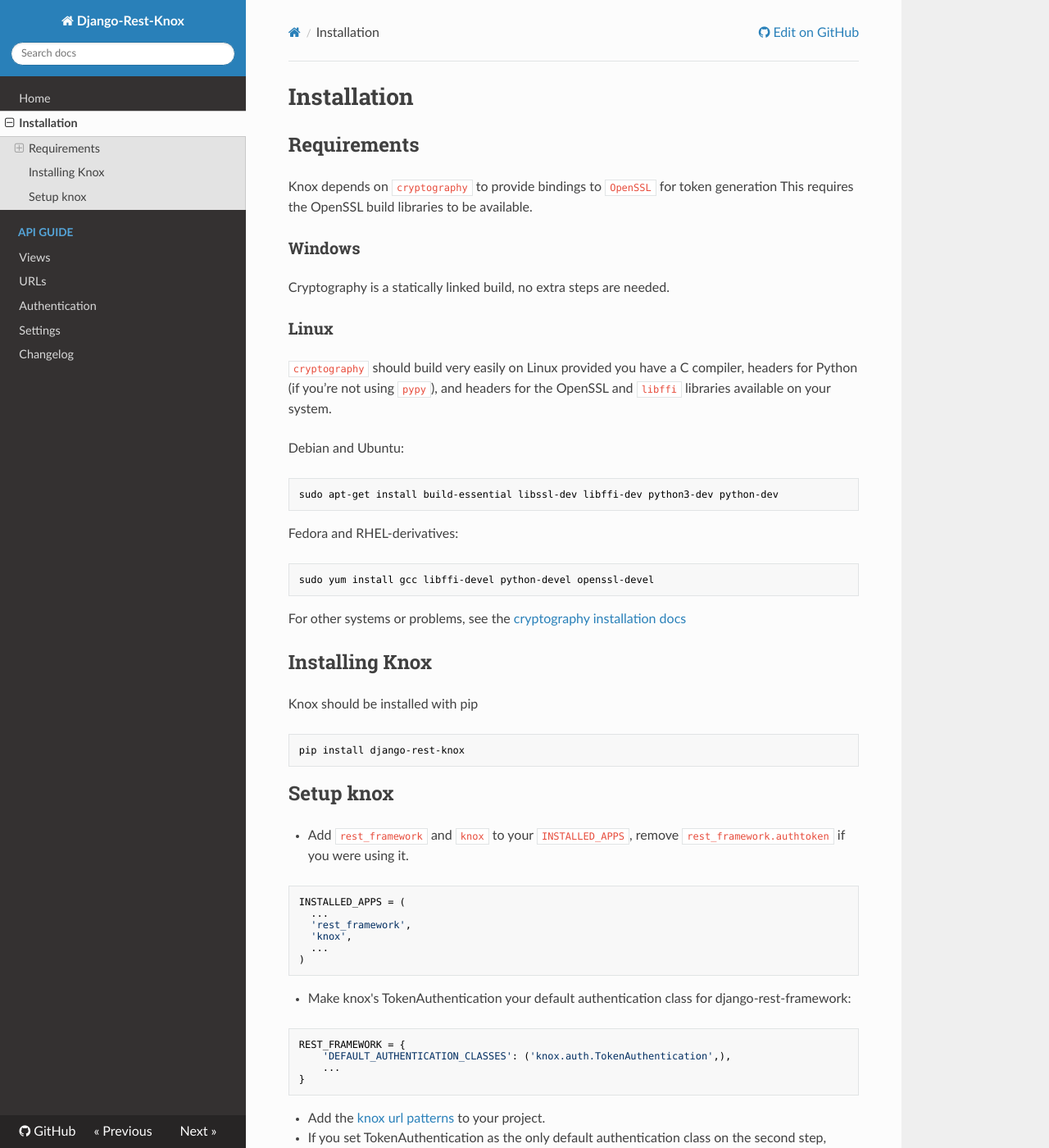
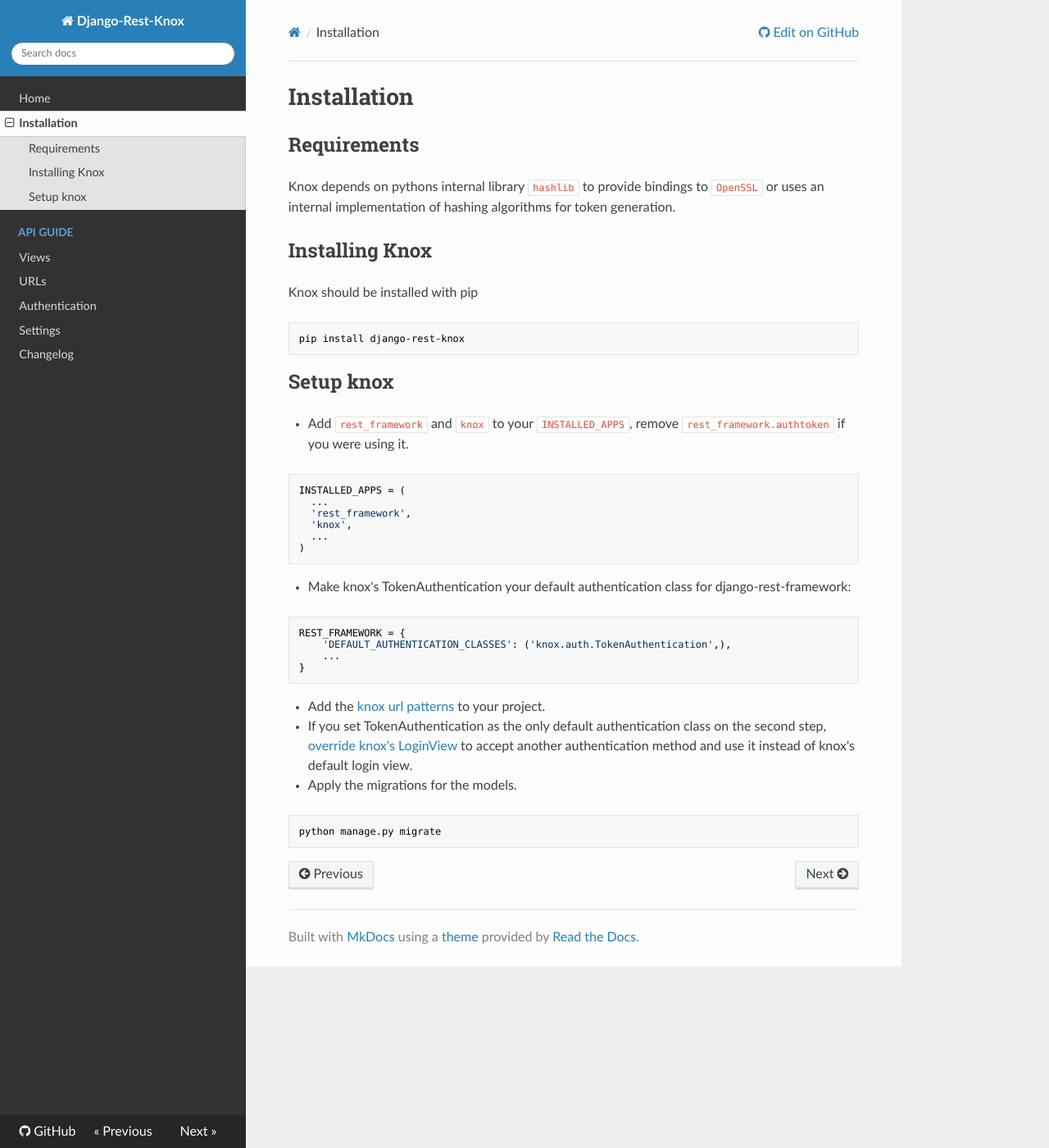
Before and after one commit to jazzband/django-rest-knox, an MkDocs documentation site: the page built from docs/installation.md, in a window 1280 px wide and 1400 px high. Shown: the whole window at 82% size. Built offline with MkDocs 1.6.1, drawn with Linux system fonts in a browser that asks for light colours; nearby versions of some CDN libraries; some of the changed text lies outside the part shown.

Commit message:
use hashlib instead of cryptography

````diff
--- a/docs/installation.md
+++ b/docs/installation.md
@@ -2,27 +2,8 @@
 
 ## Requirements
 
-Knox depends on `cryptography` to provide bindings to `OpenSSL` for token generation
-This requires the OpenSSL build libraries to be available.
-
-### Windows
-Cryptography is a statically linked build, no extra steps are needed.
-
-### Linux
-`cryptography` should build very easily on Linux provided you have a C compiler,
-headers for Python (if you’re not using `pypy`), and headers for the OpenSSL and
-`libffi` libraries available on your system.
-
-Debian and Ubuntu:
-```bash
-sudo apt-get install build-essential libssl-dev libffi-dev python3-dev python-dev
-```
-
-Fedora and RHEL-derivatives:
-```bash
-sudo yum install gcc libffi-devel python-devel openssl-devel
-```
-For other systems or problems, see the [cryptography installation docs](https://cryptography.io/en/latest/installation/)
+Knox depends on pythons internal library `hashlib` to provide bindings to `OpenSSL` or uses
+an internal implementation of hashing algorithms for token generation.
 
 ## Installing Knox
 Knox should be installed with pip
@@ -59,7 +40,7 @@
 
 - If you set TokenAuthentication as the only default authentication class on the second step, [override knox's LoginView](auth.md#global-usage-on-all-views) to accept another authentication method and use it instead of knox's default login view.
 
-- Apply the migrations for the models
+- Apply the migrations for the models.
 
 ```bash
 python manage.py migrate
--- a/setup.py
+++ b/setup.py
@@ -69,7 +69,6 @@
     install_requires=[
         'django>=3.2',
         'djangorestframework',
-        'cryptography',
     ],
 
     # List additional groups of dependencies here (e.g. development
````
Also changed, not shown: docs/settings.md (+4 -5 lines), 3 other files.
